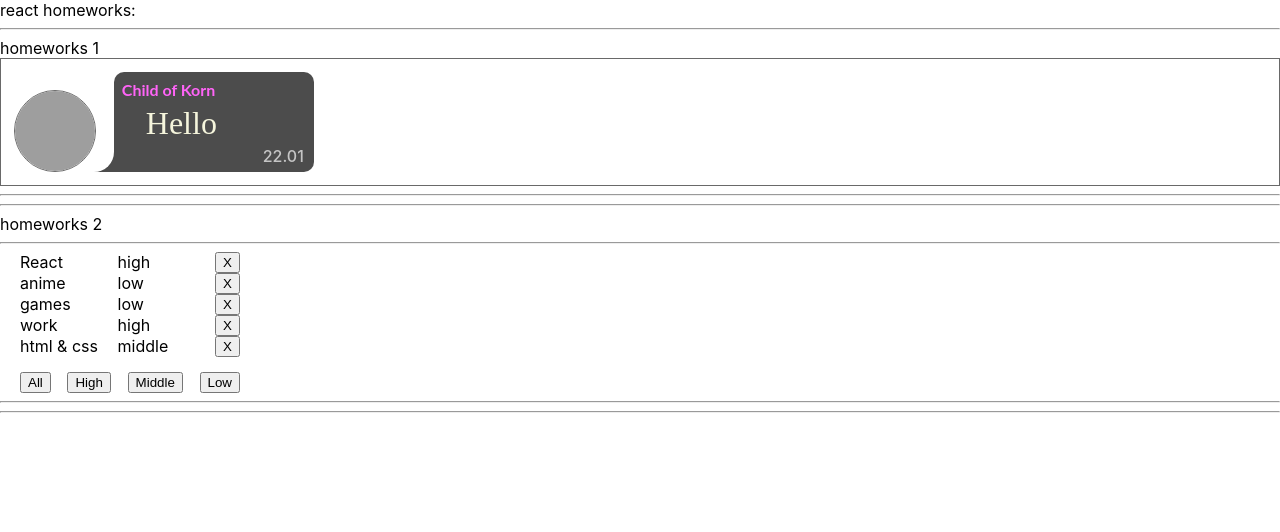
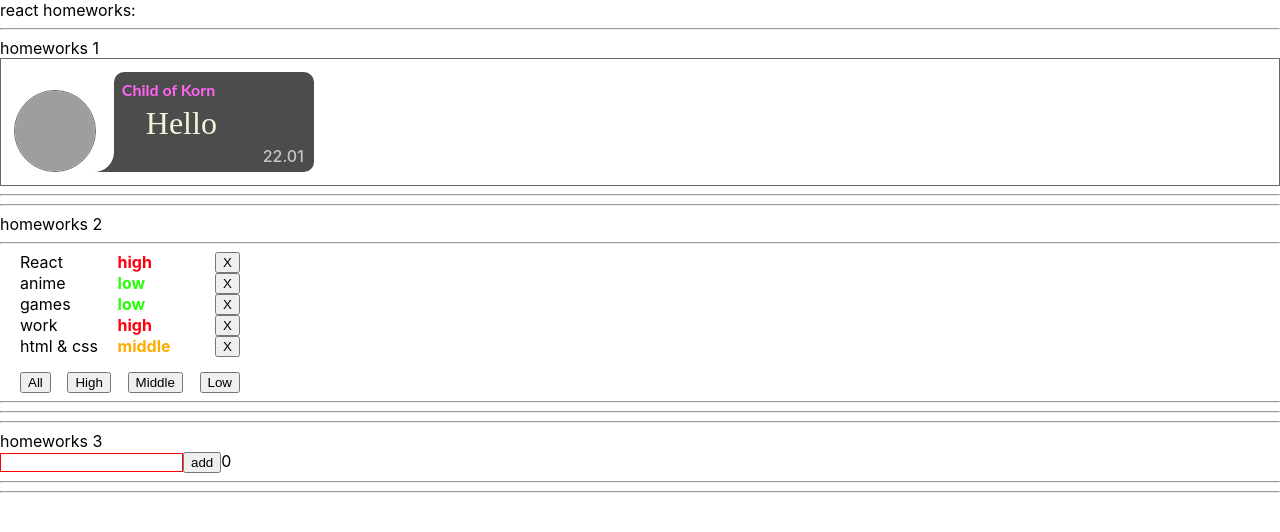
Before and after one commit to Metaloziz/homeworks-my, a React (Create React App) app: page / in a window 1280 px wide. Shown: the top 532 px of the page. Built offline with nearby package versions, Linux system fonts and the light colour scheme; grey boxes are pictures that could not be loaded.

Commit message:
refactoring

```diff
--- a/src/p1-main/m1-ui/u1-app/App.tsx
+++ b/src/p1-main/m1-ui/u1-app/App.tsx
@@ -2,6 +2,7 @@ import React from 'react'
 import s from './App.module.css'
 import HW1 from '../../../p2-homeworks/h1/HW1'
 import HW2 from "../../../p2-homeworks/h2/HW2";
+import HW3 from "../../../p2-homeworks/h3/HW3";
 
 function App() {
     return (
@@ -10,7 +11,9 @@ function App() {
             <HW1/>
             <HW2/>
             {/*/!*<HW2/>*!/ // default*/}
-            {/*<HW3/>*/}
+            <HW3/>
+            {/*<HW3/> default*/ }
+
             {/*<HW4/>*/}
             {/*<HW5/>*/}
 
--- a/src/p2-homeworks/h2/Affair.tsx
+++ b/src/p2-homeworks/h2/Affair.tsx
@@ -13,10 +13,14 @@ function Affair(props: AffairPropsType) {
         props.deleteAffairCallback(props.affair._id)
     }
 
+    // let newStyle = props.affair.priority === 'high' ? s.high : props.affair.priority == 'middle' : s.middle ? props.affair.priority == 'low' ? s.low : '';
+
+    let newStylee = props.affair.priority === 'high' ? s.high : props.affair.priority === 'low' ? s.low : s.middle;
+
     return (
         <div className={s.divBody}>
             <div className={s.name}>{props.affair.name}</div>
-            <div className={s.priority}>{props.affair.priority}</div>
+            <div className={newStylee}>{props.affair.priority}</div>
             <button onClick={deleteCallback}>X</button>
         </div>
     )
--- a/src/p2-homeworks/h2/Affairs.module.css
+++ b/src/p2-homeworks/h2/Affairs.module.css
@@ -25,10 +25,26 @@
     width: 100px;
 }
 
-.priority {
+.low {
     width: 100px;
     margin-left: 10px;
+    font-weight: bolder;
+    color: #26ff07;
 }
+.high {
+    width: 100px;
+    margin-left: 10px;
+    font-weight: bolder;
+    color: #ff000c;
+}
+
+.middle {
+    width: 100px;
+    margin-left: 10px;
+    font-weight: bolder;
+    color: #ffac01;
+}
+/*да, дублирование кода, позже буду изучать css*/
 
 .divBody button {
     margin-left: 10px;
```
